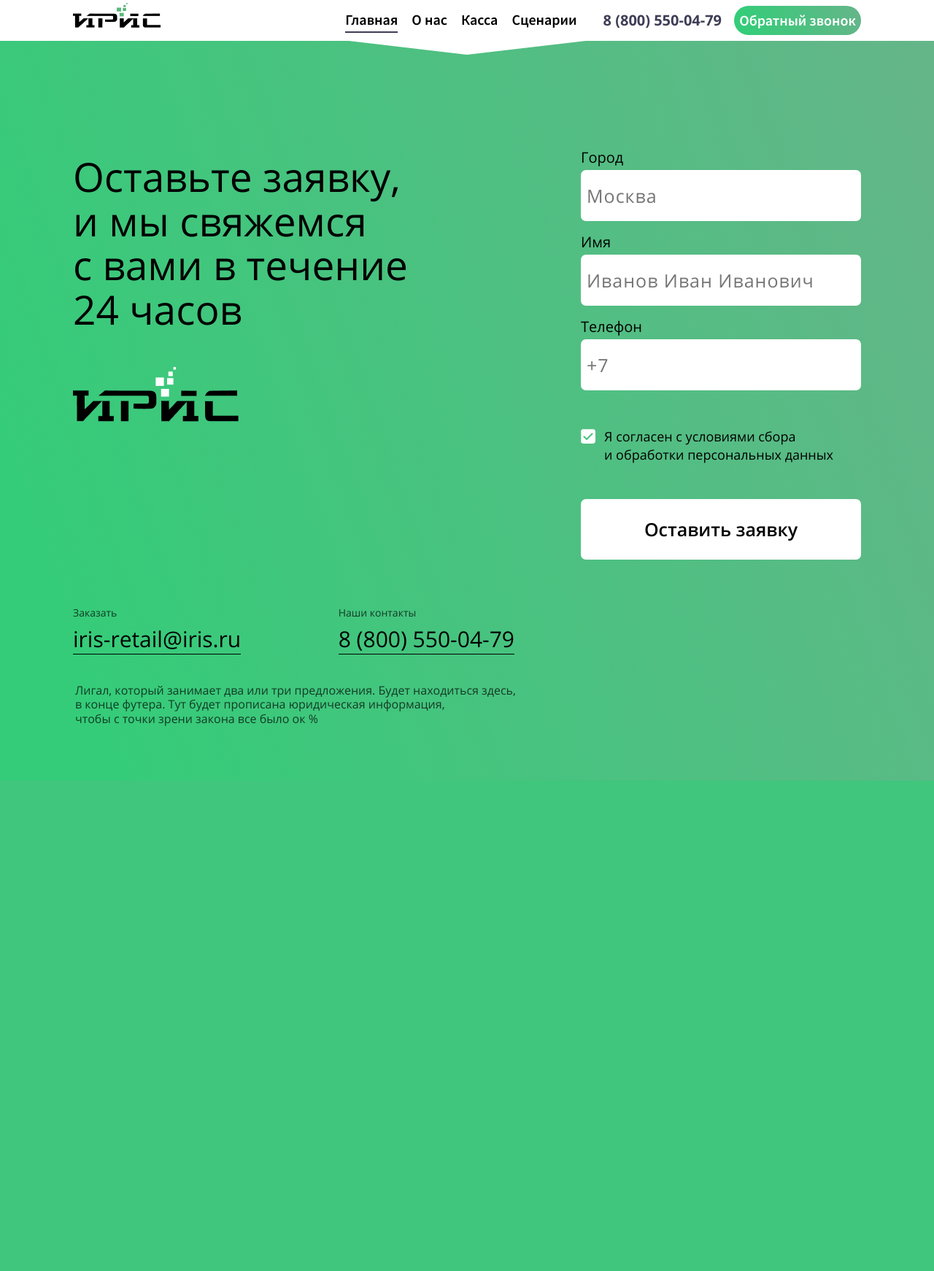
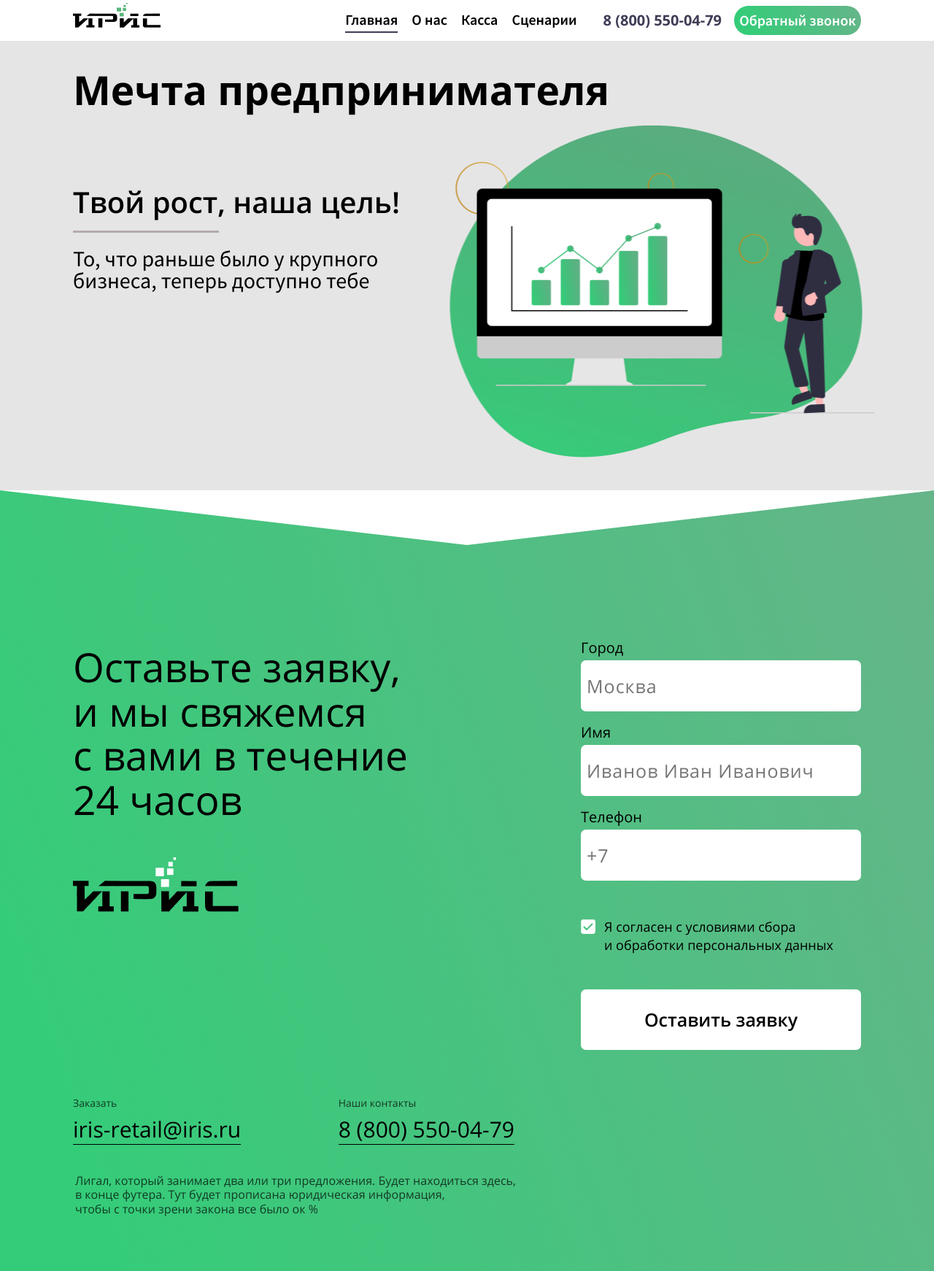
Before and after one commit to obscuremax/BF-internship, a Node project: template src/pages/index.pug in a window 1280 px wide. Shown: the whole page at 73% size. Before the commit the page ends 1070 px from the top, so only its background shows below. Run offline with Node 20 templates, Linux system fonts and the light colour scheme; the template is opened without the code that fills it, so the values that code supplies are empty; style sheets or scripts are compiled from the project's sources.

Commit message:
add block dream

```diff
--- /dev/null
+++ b/src/pages/components/dream.pug
@@ -0,0 +1,11 @@
+include ../mixin/content-caption
+
+.dream
+  .container
+    h1 Title
+    h2.title.title--bg.dream__title Мечта предпринимателя
+    .dream__content
+      +content-caption("Твой рост, наша цель!", "То, что раньше было у крупного бизнеса, теперь доступно тебе", "dream")
+      picture.dream__image
+        source(media="(max-width: 480px)", srcset="../../img/dream-sm.png")
+        img(src="../../img/dream.png", alt="dream")
--- a/src/pages/index.pug
+++ b/src/pages/index.pug
@@ -2,3 +2,4 @@
 
 block content
   main.main
+    include components/dream
--- /dev/null
+++ b/src/pages/mixin/content-caption.pug
@@ -0,0 +1,4 @@
+mixin content-caption(caption, text, className)
+  .content-caption(class=className + "__content-caption")
+    h3.content-caption__caption(class=className + "__caption") #{caption}
+    p.content-caption__subcaption(class=className + "__subcaption") #{text}
--- a/src/styles/common/global.scss
+++ b/src/styles/common/global.scss
@@ -75,6 +75,32 @@
 .list {
   display: flex;
 }
+
+.title {
+  font-weight: bold;
+  @include font-size($big, $big);
+  text-align: center;
+  margin-top: -.9rem;
+
+}
+
+.title--bg {
+  @include font-size($biggest, $biggest);
+  @include media-tablet {
+    font-size: 4.5rem;
+  }
+  @include media-mobile-horizontal {
+    @include font-size($medium, $medium-bg);
+  }
+
+}
+
+picture {
+  img {
+    display: block;
+  }
+}
+
 
 // .title {
 //   font-weight: bold;
--- a/src/styles/components/components.scss
+++ b/src/styles/components/components.scss
@@ -1,2 +1,4 @@
 @import "./menu";
 @import "./footer-form";
+@import "./dream";
+@import "./content-caption";
--- /dev/null
+++ b/src/styles/components/content-caption.scss
@@ -0,0 +1,35 @@
+@import "../mixins/mixins";
+@import "../utils/utils";
+
+
+.content-caption {
+  &__caption {
+    @include font-size($less-big, $small-bg);
+    font-weight: 600;
+    @include media-mobile-horizontal {
+      @include font-size($medium-sm, $medium);
+    }
+
+    &::after {
+      content: "";
+      display: block;
+      height: .3rem;
+      background-color: $secondary;
+      max-width: 20rem;
+      margin-top: 2.9rem;
+      margin-bottom: 2rem;
+      @include media-mobile-horizontal {
+        height: .2rem;
+        max-width: 14.3rem;
+        margin: 1.3rem 0 1.5rem;
+      }
+    }
+  }
+  &__subcaption {
+    @include font("Source Sans Pro", 400);
+    @include font-size($medium, $medium);
+    @include media-mobile-horizontal {
+      @include font-size(1.8rem, 2rem);
+    }
+  }
+}
--- /dev/null
+++ b/src/styles/components/dream.scss
@@ -0,0 +1,62 @@
+@import "../utils/utils";
+@import "../mixins/mixins";
+
+.dream {
+  margin-top: 5.6rem;
+  padding: 4.7rem 0 4.3rem 0;
+  @include media-tablet-horizontal {
+    margin-top: 8.8rem;
+  }
+  @include media-tablet {
+    margin-top: 7.32rem;
+  }
+  @include media-mobile-horizontal {
+    margin-top: 0;
+    padding-top: 8.5rem;
+  }
+  &__title {
+    text-align: start;
+  }
+  &__content {
+    display: flex;
+    justify-content: space-between;
+    margin-top: 2.2rem;
+    @include media-tablet-horizontal {
+      align-items: center;
+    }
+    @include media-tablet {
+      flex-wrap: wrap;
+    }
+  }
+  &__content-caption {
+      flex: 0 0 46.5rem;
+      padding-top: 9.5rem;
+      @include media-tablet-horizontal {
+        padding: 0;
+      }
+      @include media-tablet {
+        order: 2;
+        padding-top: 2rem;
+        flex: 1 1 auto;
+      }
+      @include media-mobile-horizontal {
+        padding-top: 3.7rem;
+      }
+  }
+  &__image {
+      flex: 0 1 auto;
+      margin-right: -2rem;
+      @include media-laptop {
+        margin-right: 0;
+      }
+      @include media-tablet {
+        order: 1;
+      }
+      @include media-mobile-horizontal {
+        margin: -1.1rem auto 0;
+      }
+
+
+  }
+
+}
```
Also changed, not shown: src/img/dream-sm.png (added).
